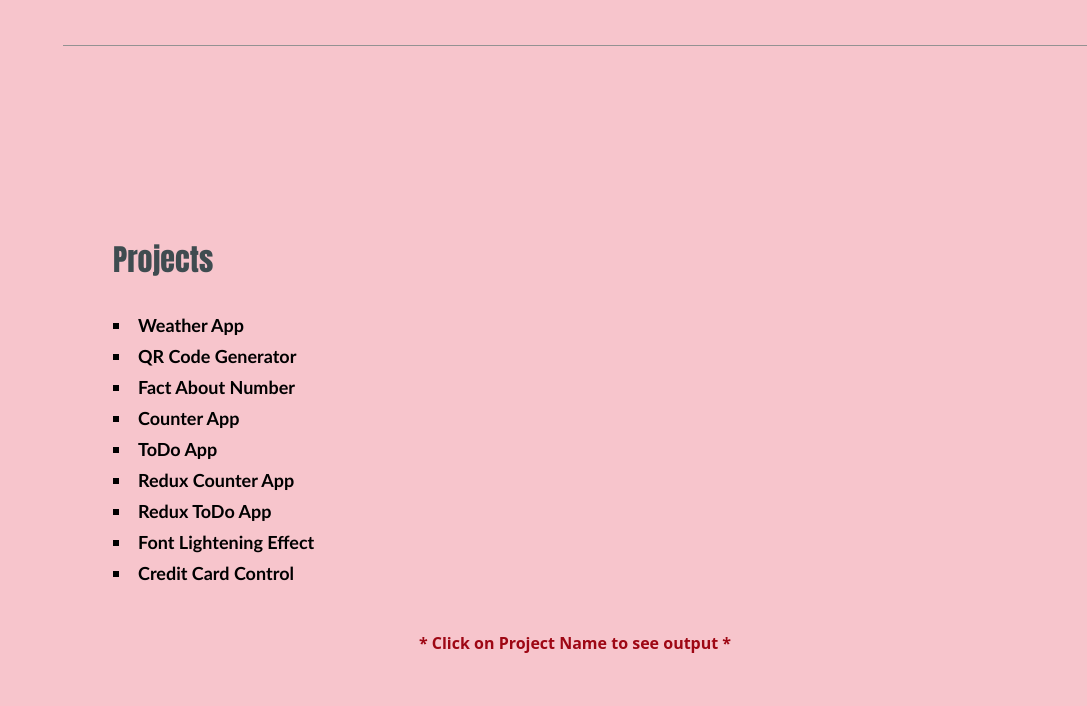
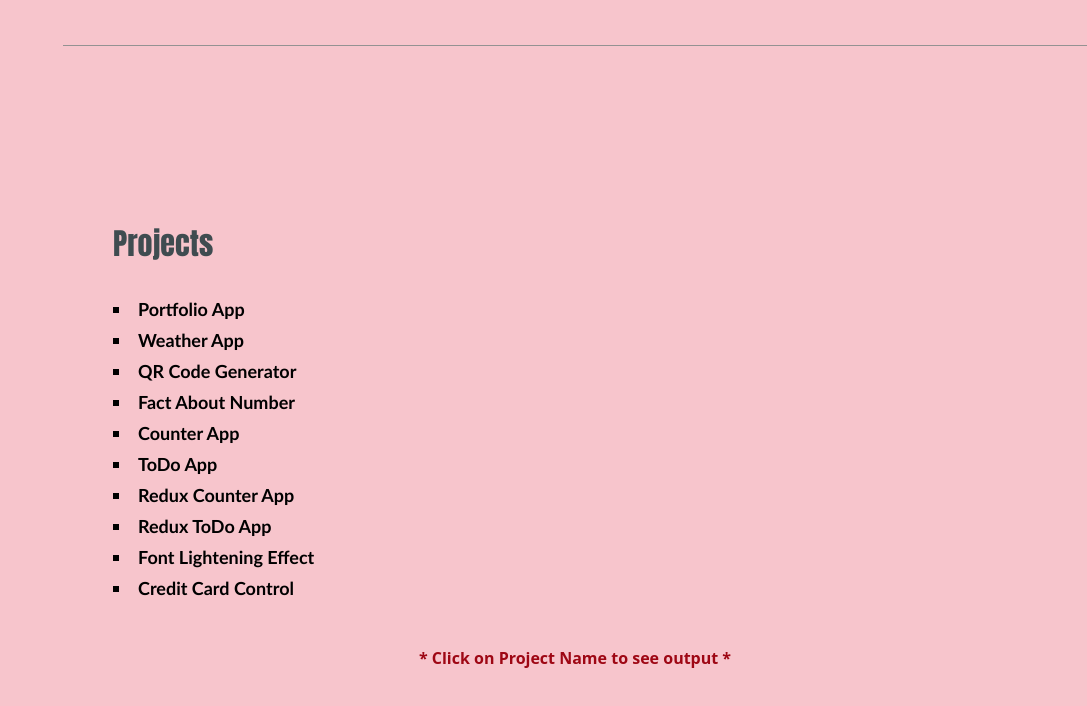
Before and after one commit to CodeWithYash99/react-portfolio, a React (Create React App) app: page / in a window 1280 px wide. Shown: the part 3154-3860 px from the top of the page, without its empty margins (193-1280 px from the left). Built offline with nearby package versions, Linux system fonts and the light colour scheme; the HTML template or start-up script is replaced by a standard one.

Commit message:
Project Added - 1

```diff
--- a/src/components/Projects.js
+++ b/src/components/Projects.js
@@ -3,49 +3,54 @@
 const projectsData = [
   {
     id: 1,
+    name: "Portfolio App",
+    link: "https://codewithyash99.github.io/react-portfolio-app/",
+  },
+  {
+    id: 2,
     name: "Weather App",
     link: "https://codewithyash99.github.io/weather-app/",
   },
   {
-    id: 2,
+    id: 3,
     name: "QR Code Generator",
     link: "https://codewithyash99.github.io/qr-code-generator/",
   },
   {
-    id: 3,
+    id: 4,
     name: "Fact About Number",
     link: "https://codewithyash99.github.io/fact-about-number/",
   },
   {
-    id: 4,
+    id: 5,
     name: "Counter App",
     link: "https://codewithyash99.github.io/counter-app/",
   },
   {
-    id: 5,
+    id: 6,
     name: "ToDo App",
     link: "https://codewithyash99.github.io/todo-app/",
   },
   {
-    id: 6,
+    id: 7,
     name: "Redux Counter App",
     link: "https://codewithyash99.github.io/redux-counter-app/",
   },
   {
-    id: 7,
+    id: 8,
     name: "Redux ToDo App",
     link: "https://codewithyash99.github.io/redux-todo-app/",
   },
   {
-    id: 8,
+    id: 9,
     name: "Font Lightening Effect",
     link: "https://codewithyash99.github.io/font-lightening-effect/",
   },
   {
-    id: 9,
+    id: 10,
     name: "Credit Card Control",
     link: "https://codewithyash99.github.io/credit-card-control/",
-  }
+  },
 ];
 
 const Projects = () => {
```
